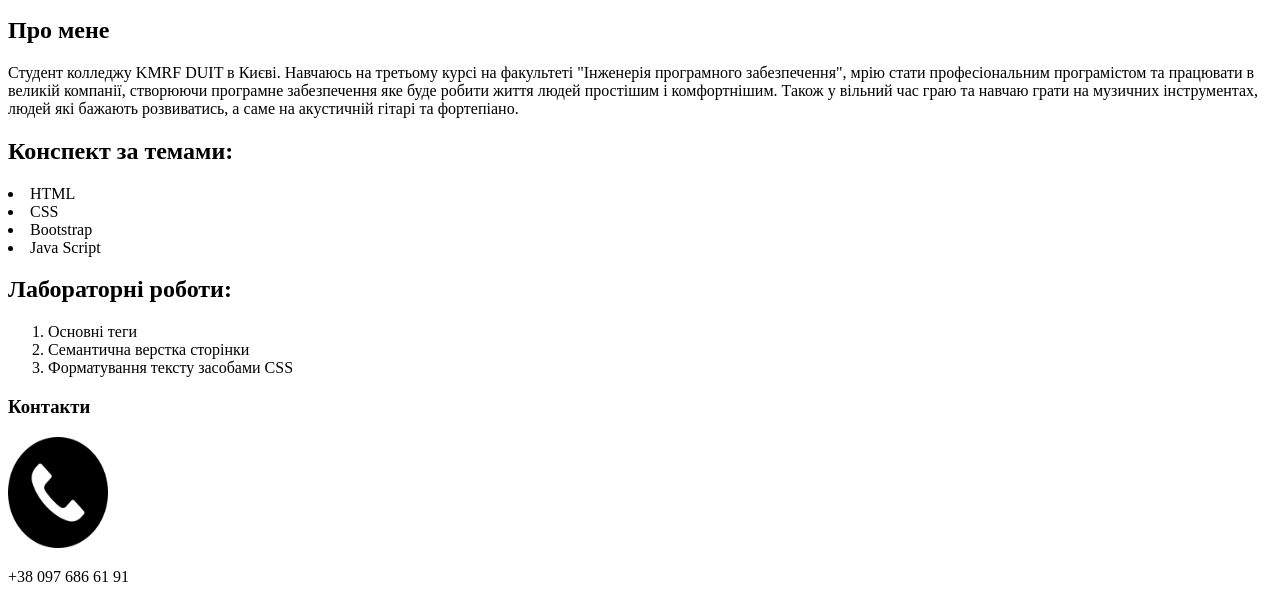
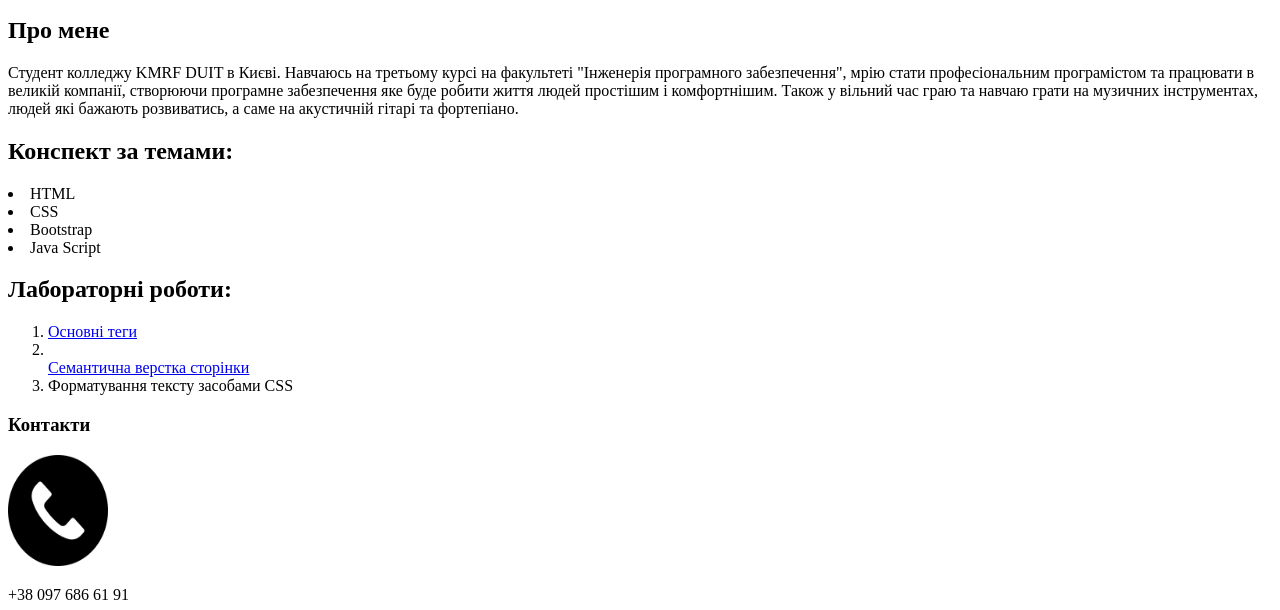
Before and after one commit to Mark-bit-prog/web-lessons, a plain HTML site: page index.html in a window 1280 px wide. Shown: the part 487-1097 px from the top of the page. Drawn offline with Linux system fonts and the light colour scheme.

Commit message:
Update index.html

```diff
--- a/index.html
+++ b/index.html
@@ -28,8 +28,8 @@
 	<h2>Лабораторні роботи:</h2> <!-- Блок 3-->
 		<section>
 		<ol>
-			<li>Основні теги </li><a href=""></a>
-			<li>Семантична верстка сторінки</li><a href=""></a>
+			<li><a href="https://github.com/Mark-bit-prog/web-lessons/tree/master/01">Основні теги</a></li>
+			<li></li><a href="https://github.com/Mark-bit-prog/web-lessons/blob/master/index.html">Семантична верстка сторінки</a>
 			<li>Форматування тексту засобами СSS</li><a href=""></a>
 		</ol>
 		</section>
```
